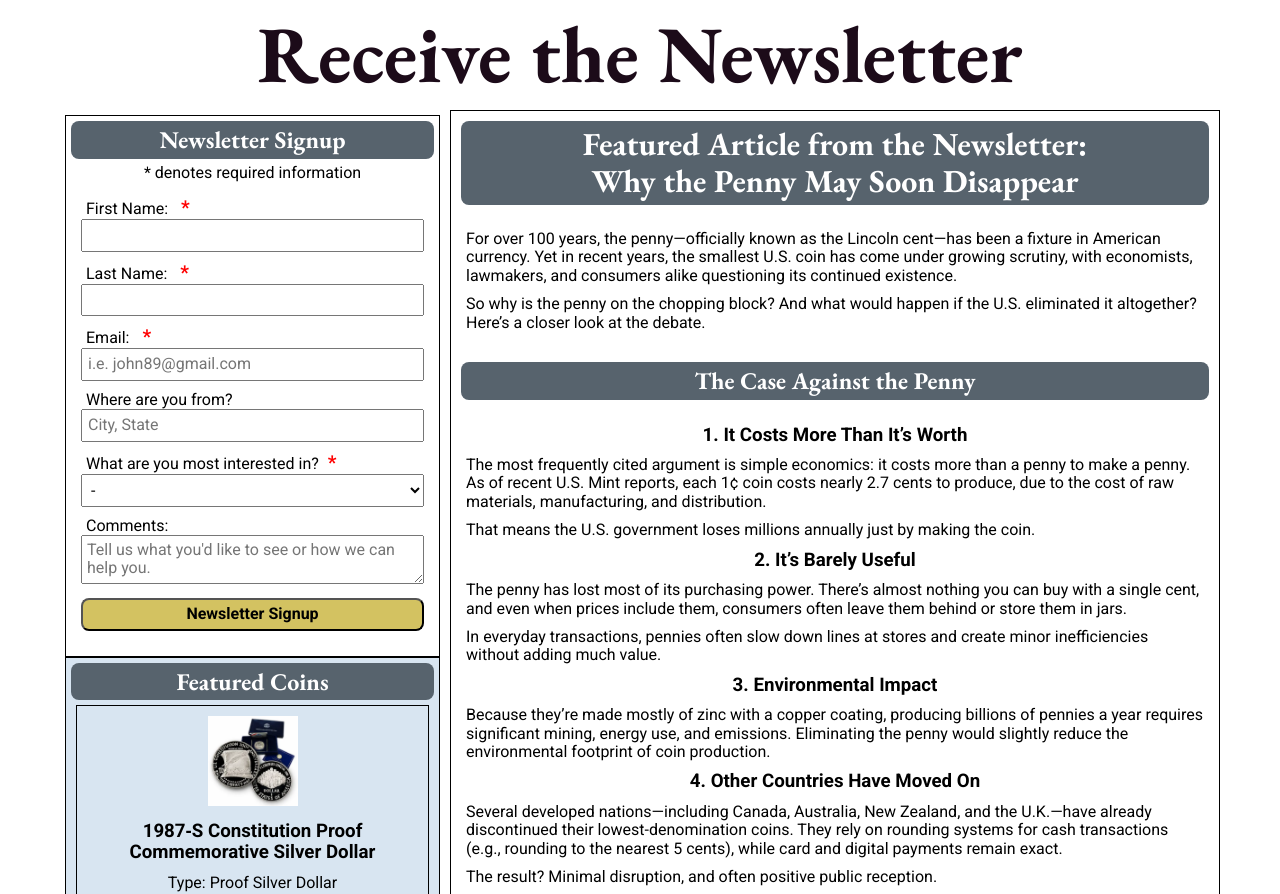
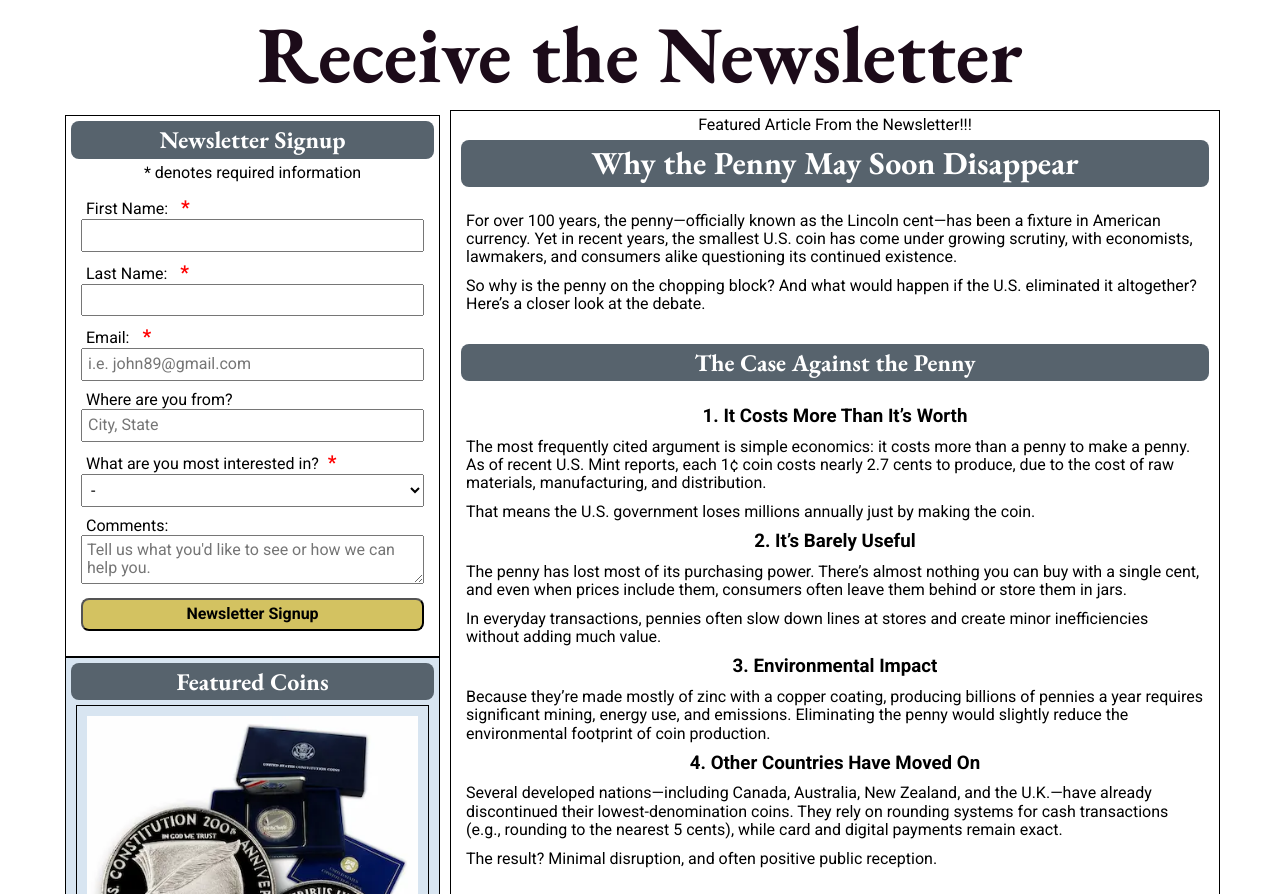
Before and after one commit to jneberhard/wdd231, a plain HTML site: page coinz/newsletter.html in a window 1280 px wide. Shown: the part 330-1224 px from the top of the page. Drawn offline with nearby package versions, Linux system fonts and the light colour scheme.

Commit message:
wk6 fix img page load

```diff
--- a/coinz/newsletter.html
+++ b/coinz/newsletter.html
@@ -84,10 +84,9 @@
                     <div id="spotlight2"></div>
                 </section>
             </div>
-            <section>
+            <section>Featured Article From the Newsletter!!!
                 <article class="article">
-                    <h1>Featured Article from the Newsletter:<br>
-                    Why the Penny May Soon Disappear</h1>
+                    <h1>Why the Penny May Soon Disappear</h1>
                     <p>For over 100 years, the penny—officially known as the Lincoln cent—has been a fixture in American currency. Yet in recent years, the smallest U.S. coin has come under growing scrutiny, with economists, lawmakers, and consumers alike questioning its continued existence.</p>
 
                     <p>So why is the penny on the chopping block? And what would happen if the U.S. eliminated it altogether? Here’s a closer look at the debate.</p>
--- a/coinz/scripts/spotlight.js
+++ b/coinz/scripts/spotlight.js
@@ -55,8 +55,8 @@ const displaySpotlight = (coins) => {
 
       image.setAttribute('src', `images/${coin.image_url}.webp`);
       image.setAttribute('alt', `Image for ${coin.name}`);
-      image.style.maxHeight = '100px';
-      image.style.width = 'auto';
+      //image.style.maxHeight = '100px';
+      //image.style.width = 'auto';
 
       card.appendChild(image);
       card.appendChild(name);
--- a/coinz/styles/coinsbase.css
+++ b/coinz/styles/coinsbase.css
@@ -123,6 +123,11 @@ h2 {
   }
 }
 /*  --------------------------------------HOME   MAIN --------------------------------------*/
+img {
+  max-width: 100%;
+  height: auto;
+}
+
 
 .article h1{
   color: White;
@@ -476,7 +481,7 @@ footer {
 
 .social img {
     height: 100px;
-    width: 100px;
+    width: auto;
     padding: 10px;
   }
 .social a {
```
